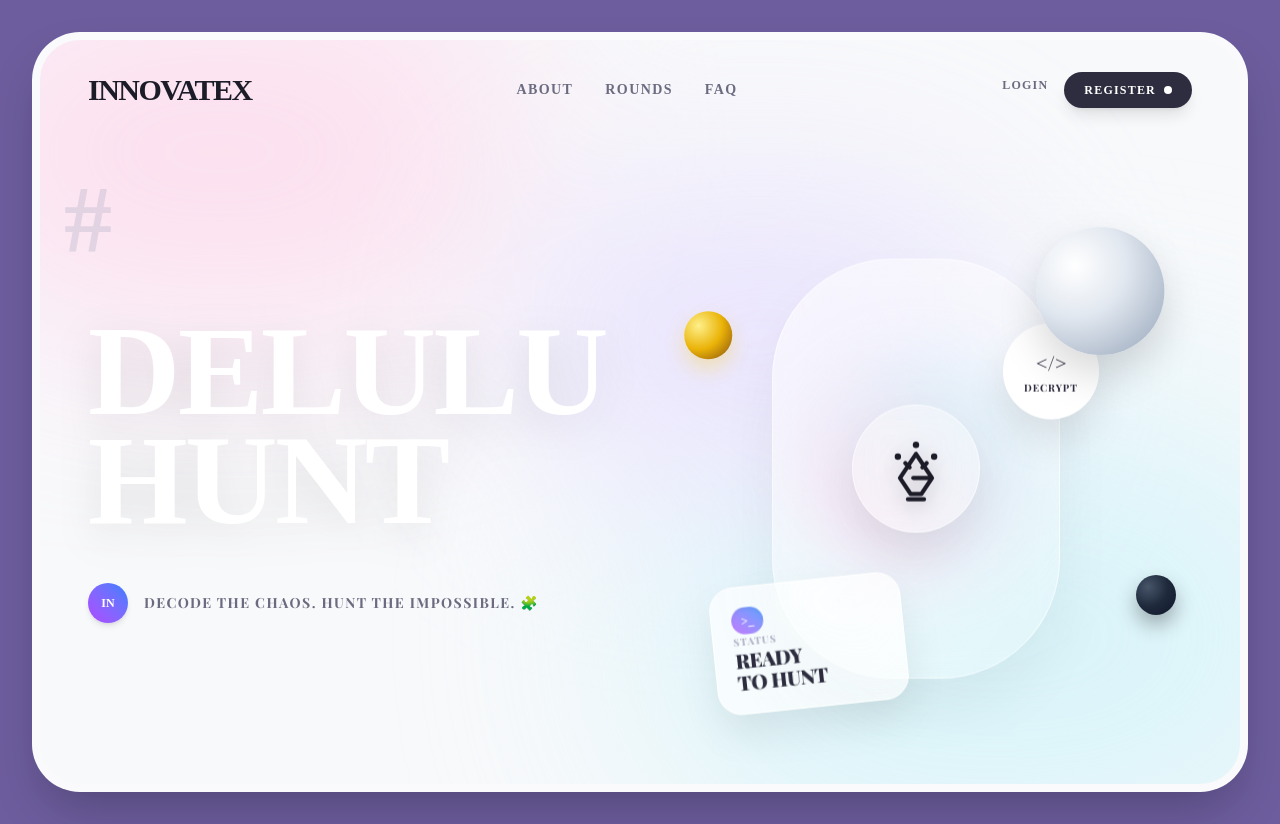
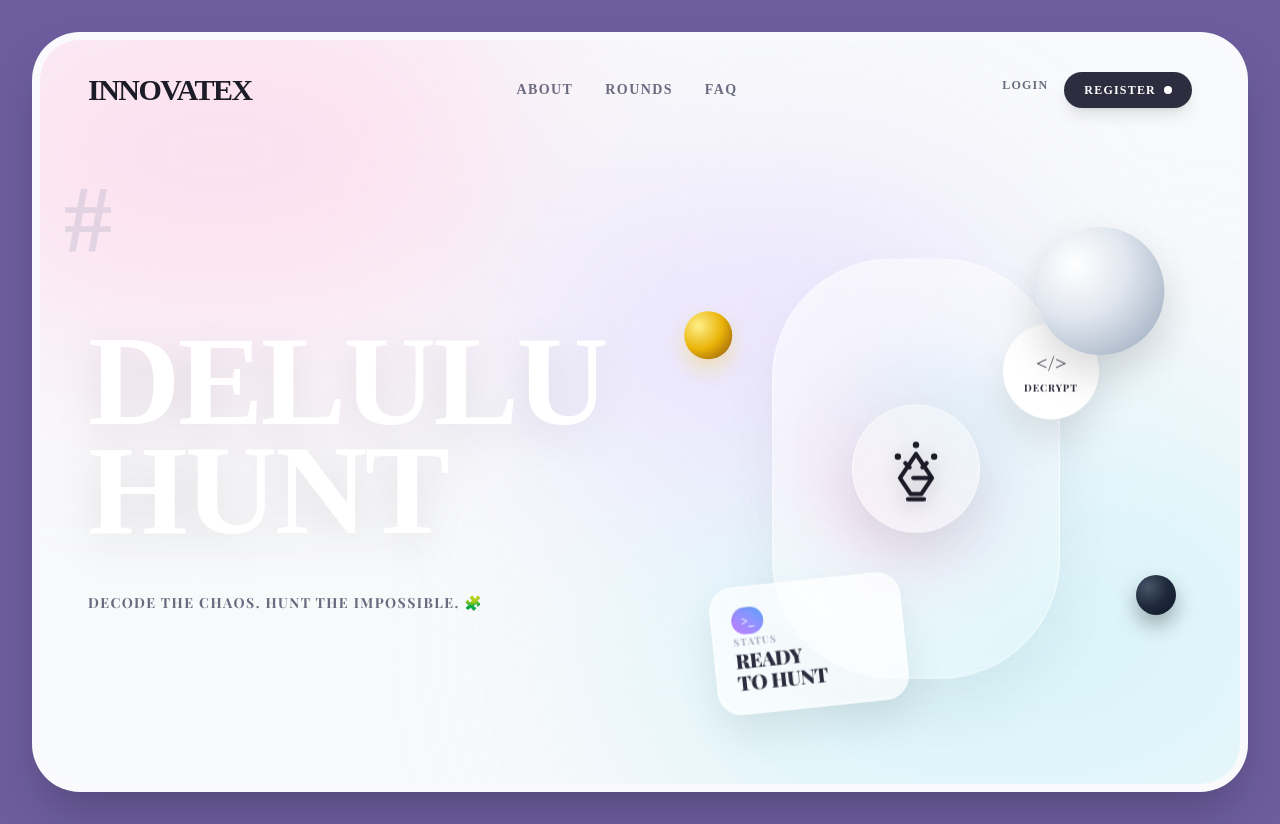
Before and after one commit to SaiSurya2803/deluluhunt, a Next.js app: page / in a window 1280 px wide. Built offline with nearby package versions, Linux system fonts and the light colour scheme; no server answers; the database is empty; a web font is replaced by a local one.

Commit message:
style(ui): remove 'IN' gradient badge from sub-hero text

```diff
--- a/src/app/page.tsx
+++ b/src/app/page.tsx
@@ -80,9 +80,6 @@ export default function Home() {
                 </h1>
 
                 <div id="about" className="mt-12 flex items-center gap-4">
-                  <div className="w-10 h-10 rounded-full bg-gradient-to-tr from-purple-500 to-blue-500 flex items-center justify-center text-white font-bold text-xs shadow-md">
-                    IN
-                  </div>
                   <div className="text-sm font-serif font-bold text-[#6B6B80] tracking-[0.1em] uppercase">
                     Decode the chaos. Hunt the impossible. 🧩
                   </div>
```
